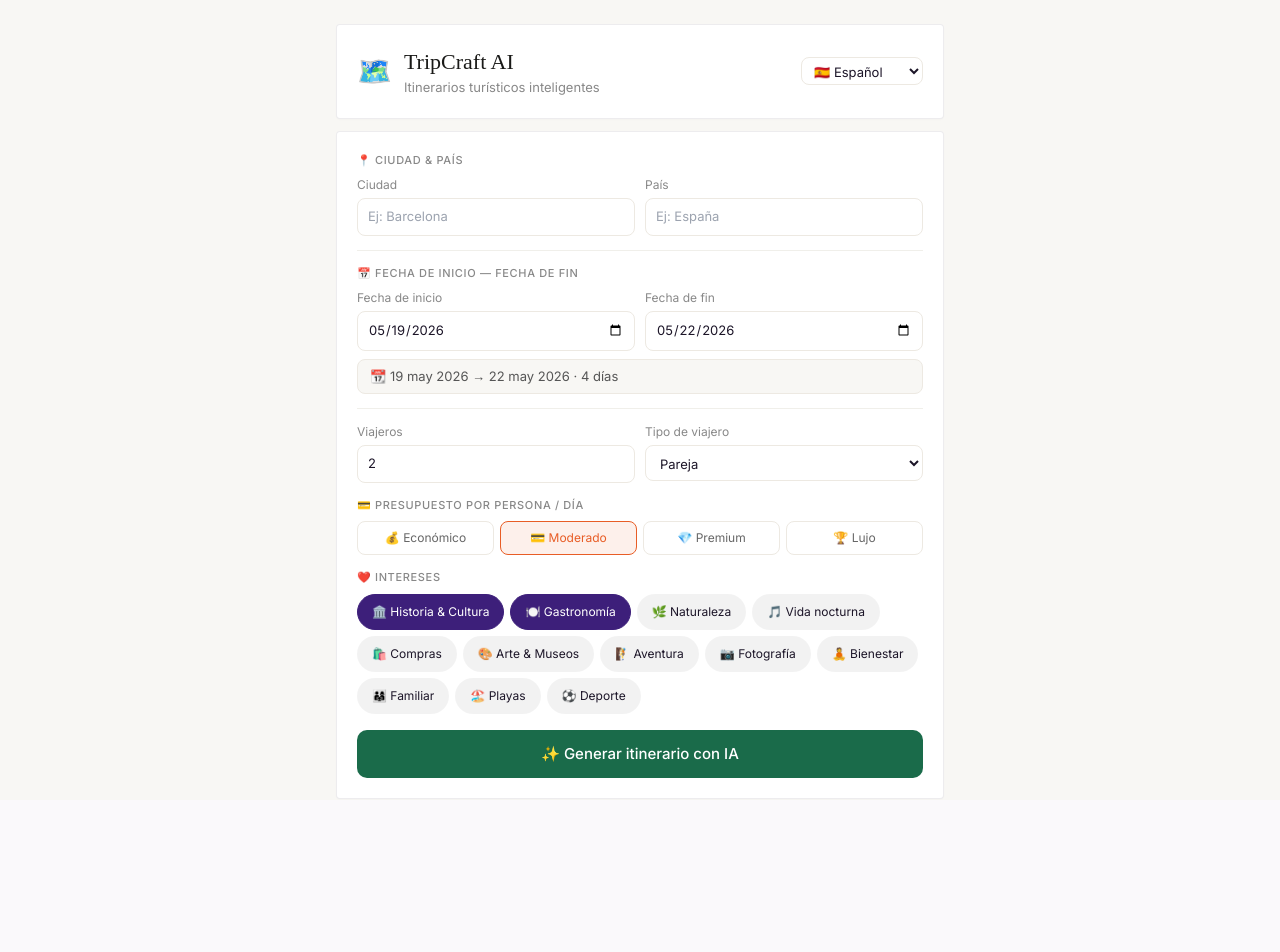
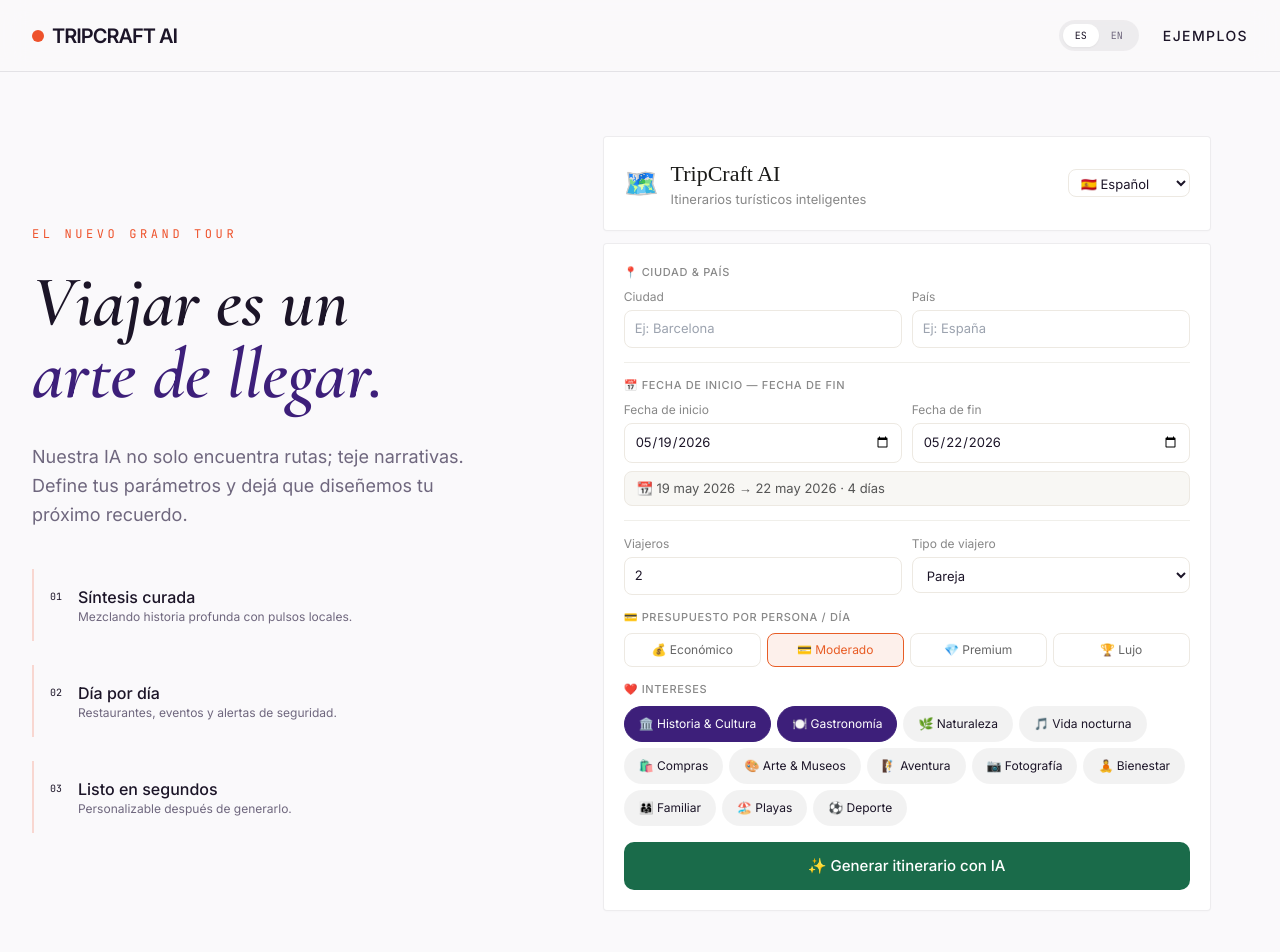
Before and after one commit to eduardodaza/viajes, a Next.js app: page / in a window 1280 px wide. Shown: the top 952 px of the page. Before the commit the page ends 800 px from the top, so only its background shows below. Built offline with nearby package versions, Linux system fonts and the light colour scheme.

Commit message:
Update index.tsx

```diff
--- a/src/pages/index.tsx
+++ b/src/pages/index.tsx
@@ -5,17 +5,26 @@ import type { TripFormData, ItineraryData, Locale } from "@/lib/types";
 import TripForm from "@/components/TripForm";
 import Loader from "@/components/Loader";
 import ItineraryView from "@/components/ItineraryView";
+import { t } from "@/lib/i18n";
 
 type AppState = "form" | "loading" | "result";
+
+const BLUEPRINTS = [
+  { tag: "LISBON / PORTUGAL", title: "Siete colinas y bares con azulejos ocultos" },
+  { tag: "SEOUL / SOUTH KOREA", title: "Neones digitales y dinastía Joseon" },
+  { tag: "ROME / ITALY", title: "Concreto brutalista y carciofi alla giudia" },
+];
 
 export default function Home() {
   const [state, setState] = useState<AppState>("form");
   const [itinerary, setItinerary] = useState<ItineraryData | null>(null);
   const [error, setError] = useState<string | null>(null);
   const [lastForm, setLastForm] = useState<TripFormData | null>(null);
+  const [locale, setLocale] = useState<Locale>("es");
 
   async function handleSubmit(form: TripFormData) {
     setLastForm(form);
+    setLocale(form.locale);
     setState("loading");
     setError(null);
 
@@ -25,7 +34,6 @@ export default function Home() {
         headers: { "Content-Type": "application/json" },
         body: JSON.stringify(form),
       });
-
       if (!res.ok) throw new Error(`API error: ${res.status}`);
       const data: ItineraryData = await res.json();
       setItinerary(data);
@@ -42,26 +50,169 @@ export default function Home() {
     setError(null);
   }
 
-  const locale: Locale = lastForm?.locale ?? "es";
-
   return (
     <>
       <Head>
         <title>TripCraft AI — Itinerarios turísticos inteligentes</title>
-        <meta name="description" content="Genera itinerarios turísticos personalizados con IA. Lugares, restaurantes, eventos y alertas de seguridad en segundos." />
+        <meta
+          name="description"
+          content="Genera itinerarios turísticos personalizados con IA. Lugares, restaurantes, eventos y alertas de seguridad en segundos."
+        />
         <meta name="viewport" content="width=device-width, initial-scale=1" />
         <link rel="icon" href="/favicon.ico" />
       </Head>
 
-      <main style={{ minHeight: "100vh", background: "#f8f7f4", paddingTop: 24 }}>
+      <div className="min-h-screen bg-background text-foreground font-sans selection:bg-primary/20">
+        {/* Header */}
+        <nav className="sticky top-0 z-50 flex items-center justify-between px-6 md:px-8 py-5 bg-background/80 backdrop-blur-md border-b border-border">
+          <div className="text-base md:text-xl font-semibold tracking-tighter flex items-center gap-2">
+            <div className="size-3 bg-primary rounded-full" />
+            TRIPCRAFT AI
+          </div>
+          <div className="flex items-center gap-6">
+            <div className="flex bg-black/5 rounded-full p-1 text-[10px] font-mono">
+              <button
+                onClick={() => setLocale("es")}
+                className={`px-3 py-1 rounded-full transition-colors ${
+                  locale === "es" ? "bg-white shadow-sm" : "text-muted"
+                }`}
+              >
+                ES
+              </button>
+              <button
+                onClick={() => setLocale("en")}
+                className={`px-3 py-1 rounded-full transition-colors ${
+                  locale === "en" ? "bg-white shadow-sm" : "text-muted"
+                }`}
+              >
+                EN
+              </button>
+            </div>
+            <a
+              href="#blueprints"
+              className="hidden sm:inline text-sm font-medium hover:text-primary transition-colors uppercase tracking-widest"
+            >
+              {locale === "es" ? "Ejemplos" : "About"}
+            </a>
+          </div>
+        </nav>
+
         {state === "form" && (
           <>
-            <TripForm onSubmit={handleSubmit} loading={false} />
-            {error && (
-              <div style={{ maxWidth: 640, margin: "12px auto", padding: "10px 16px", background: "#fcebeb", borderRadius: 8, color: "#a32d2d", fontSize: 13 }}>
-                ⚠️ {error}
+            <main className="max-w-7xl mx-auto px-6 md:px-8 py-12 md:py-16 grid grid-cols-1 lg:grid-cols-12 gap-12 lg:gap-16">
+              {/* Hero */}
+              <div className="lg:col-span-5 flex flex-col justify-center animate-reveal">
+                <span className="font-mono text-xs uppercase tracking-[0.3em] text-primary mb-6">
+                  {locale === "es" ? "El nuevo Grand Tour" : "The New Grand Tour"}
+                </span>
+                <h1 className="text-5xl md:text-6xl lg:text-7xl font-display italic leading-[0.9] text-balance mb-8">
+                  {locale === "es" ? (
+                    <>
+                      Viajar es un <br />
+                      <span className="text-accent">arte de llegar.</span>
+                    </>
+                  ) : (
+                    <>
+                      Travel is an <br />
+                      <span className="text-accent">art of arrival.</span>
+                    </>
+                  )}
+                </h1>
+                <p className="text-lg text-muted max-w-[40ch] leading-relaxed mb-10">
+                  {locale === "es"
+                    ? "Nuestra IA no solo encuentra rutas; teje narrativas. Define tus parámetros y dejá que diseñemos tu próximo recuerdo."
+                    : "Our AI doesn't just find routes; it crafts narratives. Define your parameters and let us sequence your next memory."}
+                </p>
+
+                <div className="hidden lg:block space-y-6">
+                  <div className="flex items-start gap-4 p-4 border-l-2 border-primary/20">
+                    <span className="font-mono text-[10px] py-1">01</span>
+                    <div>
+                      <p className="font-medium">
+                        {locale === "es" ? "Síntesis curada" : "Curated synthesis"}
+                      </p>
+                      <p className="text-xs text-muted">
+                        {locale === "es"
+                          ? "Mezclando historia profunda con pulsos locales."
+                          : "Merging historical depth with local pulses."}
+                      </p>
+                    </div>
+                  </div>
+                  <div className="flex items-start gap-4 p-4 border-l-2 border-primary/20">
+                    <span className="font-mono text-[10px] py-1">02</span>
+                    <div>
+                      <p className="font-medium">
+                        {locale === "es" ? "Día por día" : "Day by day"}
+                      </p>
+                      <p className="text-xs text-muted">
+                        {locale === "es"
+                          ? "Restaurantes, eventos y alertas de seguridad."
+                          : "Restaurants, events and safety alerts."}
+                      </p>
+                    </div>
+                  </div>
+                  <div className="flex items-start gap-4 p-4 border-l-2 border-primary/20">
+                    <span className="font-mono text-[10px] py-1">03</span>
+                    <div>
+                      <p className="font-medium">
+                        {locale === "es" ? "Listo en segundos" : "Ready in seconds"}
+                      </p>
+                      <p className="text-xs text-muted">
+                        {locale === "es"
+                          ? "Personalizable después de generarlo."
+                          : "Editable after generation."}
+                      </p>
+                    </div>
+                  </div>
+                </div>
               </div>
-            )}
+
+              {/* Form */}
+              <div className="lg:col-span-7 animate-reveal [animation-delay:200ms]">
+                <TripForm
+                  onSubmit={handleSubmit}
+                  loading={false}
+                  locale={locale}
+                  onLocaleChange={setLocale}
+                />
+                {error && (
+                  <div className="mt-4 px-4 py-3 bg-red-50 border border-red-200 rounded-sm text-red-700 text-sm">
+                    ⚠️ {error}
+                  </div>
+                )}
+              </div>
+            </main>
+
+            {/* Blueprints */}
+            <section id="blueprints" className="px-6 md:px-8 py-20 md:py-24 border-t border-border max-w-7xl mx-auto">
+              <div className="flex items-baseline justify-between mb-12">
+                <h3 className="text-3xl md:text-4xl font-display italic">
+                  {locale === "es" ? "Itinerarios recientes." : "Recent blueprints."}
+                </h3>
+                <a href="#" className="text-xs font-mono uppercase border-b border-primary">
+                  {locale === "es" ? "Ver archivo" : "View archive"}
+                </a>
+              </div>
+              <div className="grid grid-cols-1 md:grid-cols-3 gap-8">
+                {BLUEPRINTS.map((b, i) => (
+                  <div key={i} className="group cursor-pointer">
+                    <div className="w-full aspect-[4/5] bg-gradient-to-br from-zinc-200 via-zinc-100 to-zinc-300 mb-4 overflow-hidden relative">
+                      <div className="absolute inset-0 bg-black/0 group-hover:bg-black/10 transition-colors duration-500" />
+                      <div className="absolute bottom-4 left-4 font-mono text-[9px] uppercase tracking-widest text-foreground/40">
+                        {String(i + 1).padStart(2, "0")} / 03
+                      </div>
+                    </div>
+                    <p className="font-mono text-[10px] text-muted mb-1">{b.tag}</p>
+                    <p className="text-lg font-display italic">{b.title}</p>
+                  </div>
+                ))}
+              </div>
+            </section>
+
+            <footer className="px-6 md:px-8 py-10 border-t border-border max-w-7xl mx-auto flex flex-col md:flex-row items-center justify-between gap-3 text-xs font-mono text-muted uppercase tracking-widest">
+              <span>© {new Date().getFullYear()} TripCraft AI</span>
+              <span>{locale === "es" ? "Beta privada · v0.2" : "Private beta · v0.2"}</span>
+            </footer>
           </>
         )}
 
@@ -72,7 +223,7 @@ export default function Home() {
         {state === "result" && itinerary && (
           <ItineraryView data={itinerary} locale={locale} onReset={handleReset} />
         )}
-      </main>
+      </div>
     </>
   );
 }
```
